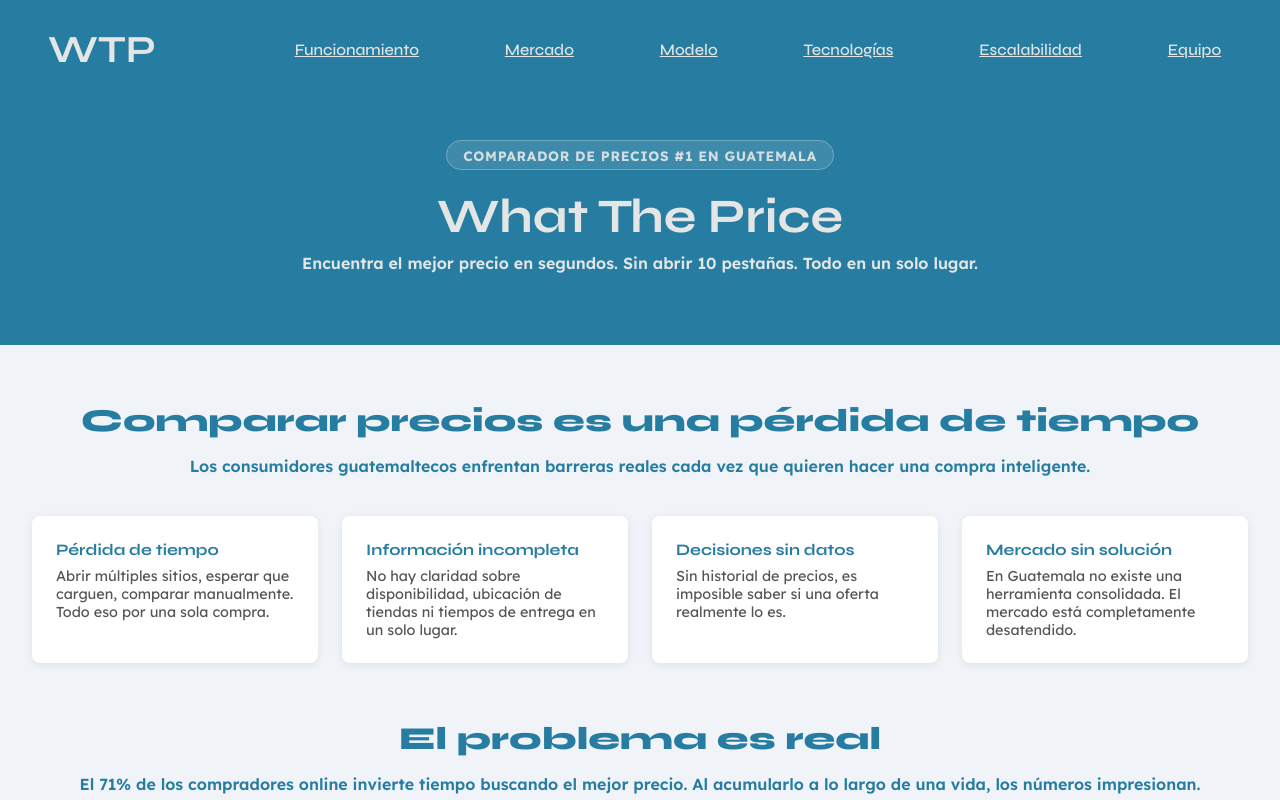
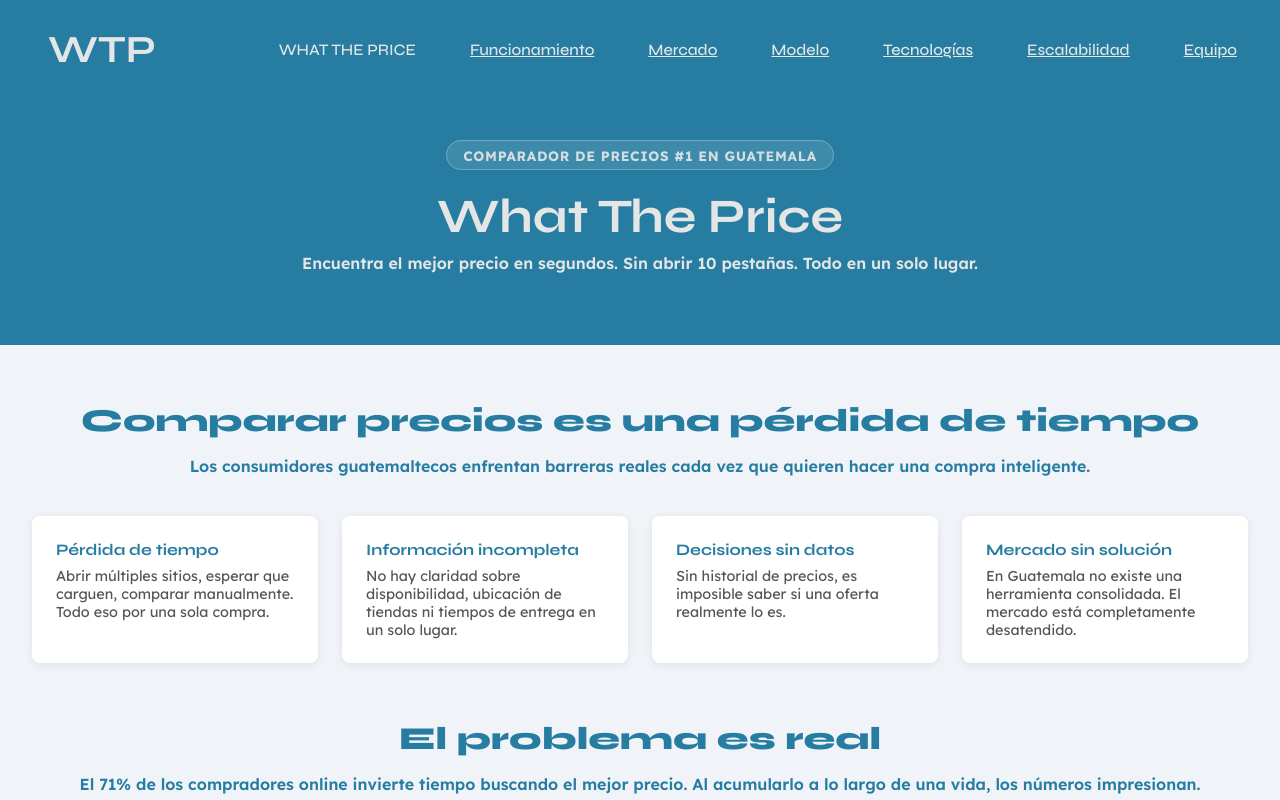
Before and after one commit to Dhidel/What_The_Price_2026, an Angular app in the folder wtp-app/: page / in a window 1280 px wide. Shown: the top 800 px of the page. Built offline with nearby package versions, Linux system fonts and the light colour scheme.

Commit message:
Uppercase Pipe implemented

```diff
--- a/wtp-app/src/components/navbar/navbar.css
+++ b/wtp-app/src/components/navbar/navbar.css
@@ -25,7 +25,7 @@
 .nav{
     display: grid;
     grid-column: 2/3;
-    grid-template-columns: repeat(6, auto);
+    grid-template-columns: repeat(7, auto);
     color: rgba(238, 236, 234, 0.95);
     text-align: center;
     margin-left: 7rem;
--- a/wtp-app/src/components/navbar/navbar.html
+++ b/wtp-app/src/components/navbar/navbar.html
@@ -2,6 +2,7 @@
 <header class="navbar">
       <div class="name"> <h1>WTP</h1></div>
       <nav class="nav">
+            <div class="nav-logo">{{ 'what the price' | uppercase }}</div>
             <a href ="#como-funciona">Funcionamiento</a>
             <a href ="#mercado">Mercado</a>
             <a href ="#modelo">Modelo</a>
```
Also changed, not shown: wtp-app/src/components/navbar/navbar.ts (+3 -5 lines).
